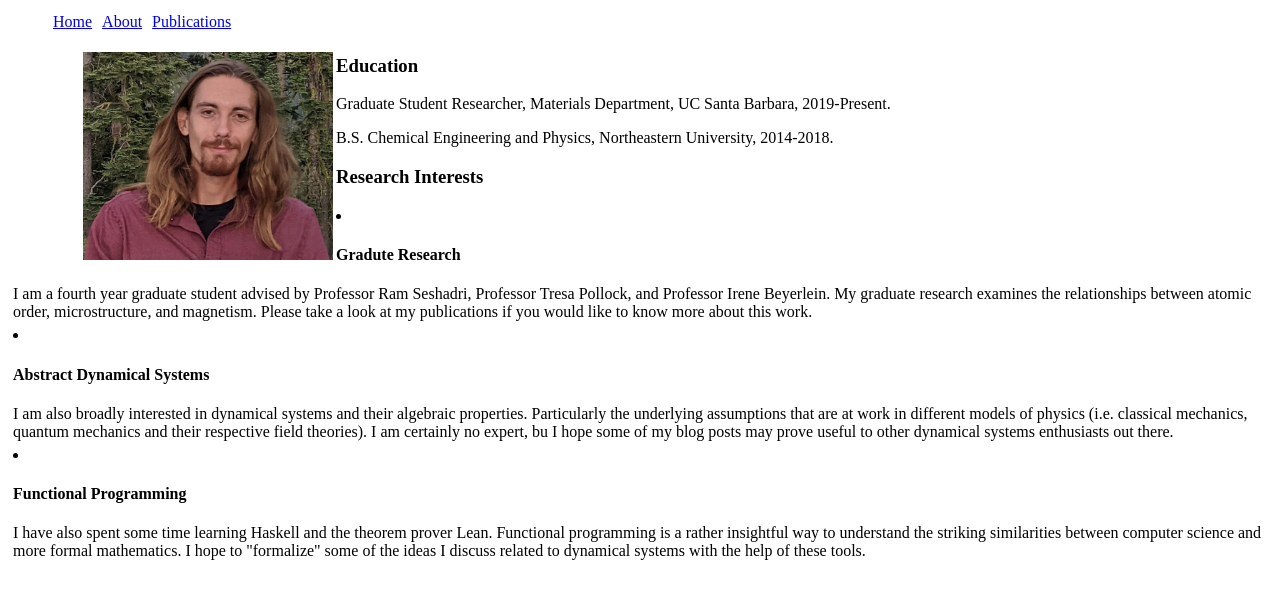
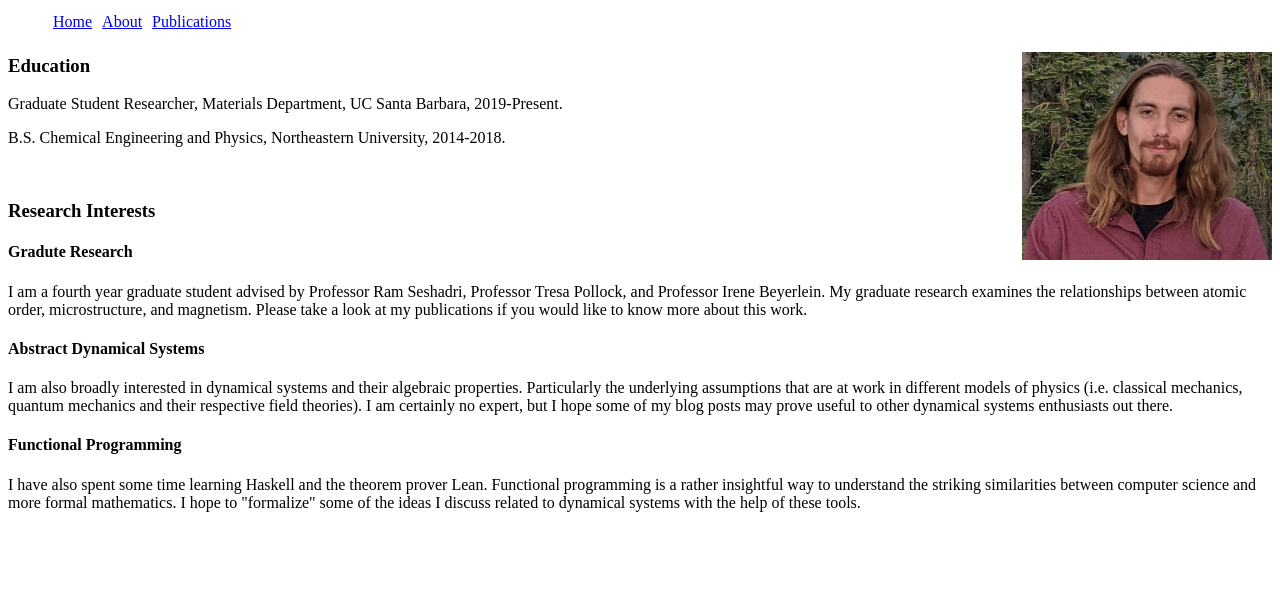
Before and after one commit to mayer-ju/mayer-ju.github.io, a Jekyll site: the page built from about.markdown, in a window 1280 px wide. Shown: the top 599 px of the page. Built offline with Jekyll 4.4.1, drawn with Linux system fonts in a browser that asks for light colours.

Commit message:
Update about.markdown

```diff
--- a/about.markdown
+++ b/about.markdown
@@ -5,7 +5,7 @@ permalink: /about/
 ---
 <body>
 <p>
-<img src="/assets/images/Jmayer_headshot.jpg" align="left" width="250" style="padding-left:75px;">
+<img src="/assets/images/Jmayer_headshot.jpg" align="right" width="250" style="padding-left:75px;">
 </p>
 <h3>Education</h3>
 <p align="left">
@@ -14,11 +14,11 @@ Graduate Student Researcher, Materials Department, UC Santa Barbara, 2019-Presen
 <p align="left">
 B.S. Chemical Engineering and Physics, Northeastern University, 2014-2018.
 </p>
+<br>
 <h3>Research Interests</h3>
-<li> <h4> Gradute Research </h4>
-I am a fourth year graduate student advised by Professor Ram Seshadri, Professor Tresa Pollock, and Professor Irene Beyerlein. My graduate research examines the relationships between atomic order, microstructure, and magnetism. Please take a look at my publications if you would like to know more about this work.</li>
-<li> <h4> Abstract Dynamical Systems </h4>
-I am also broadly interested in dynamical systems and their algebraic properties. Particularly the underlying assumptions that are at work in different models of physics (i.e. classical mechanics, quantum mechanics and their respective field theories). I am certainly no expert, bu I hope some of my blog posts may prove useful to other dynamical systems enthusiasts out there.</li>
-<li> <h4> Functional Programming </h4>
+<h4> Gradute Research </h4>
+I am a fourth year graduate student advised by Professor Ram Seshadri, Professor Tresa Pollock, and Professor Irene Beyerlein. My graduate research examines the relationships between atomic order, microstructure, and magnetism. Please take a look at my publications if you would like to know more about this work.
+<h4> Abstract Dynamical Systems </h4>
+I am also broadly interested in dynamical systems and their algebraic properties. Particularly the underlying assumptions that are at work in different models of physics (i.e. classical mechanics, quantum mechanics and their respective field theories). I am certainly no expert, but I hope some of my blog posts may prove useful to other dynamical systems enthusiasts out there.
+<h4> Functional Programming </h4>
 I have also spent some time learning Haskell and the theorem prover Lean. Functional programming is a rather insightful way to understand the striking similarities between computer science and more formal mathematics. I hope to "formalize" some of the ideas I discuss related to dynamical systems with the help of these tools.
-</li>
```
